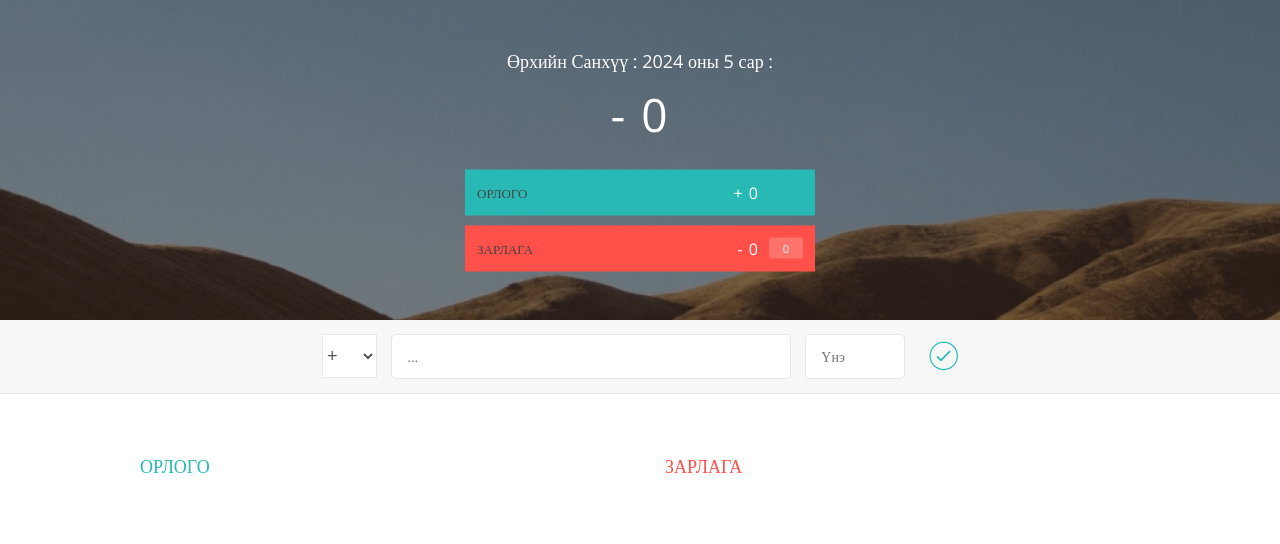
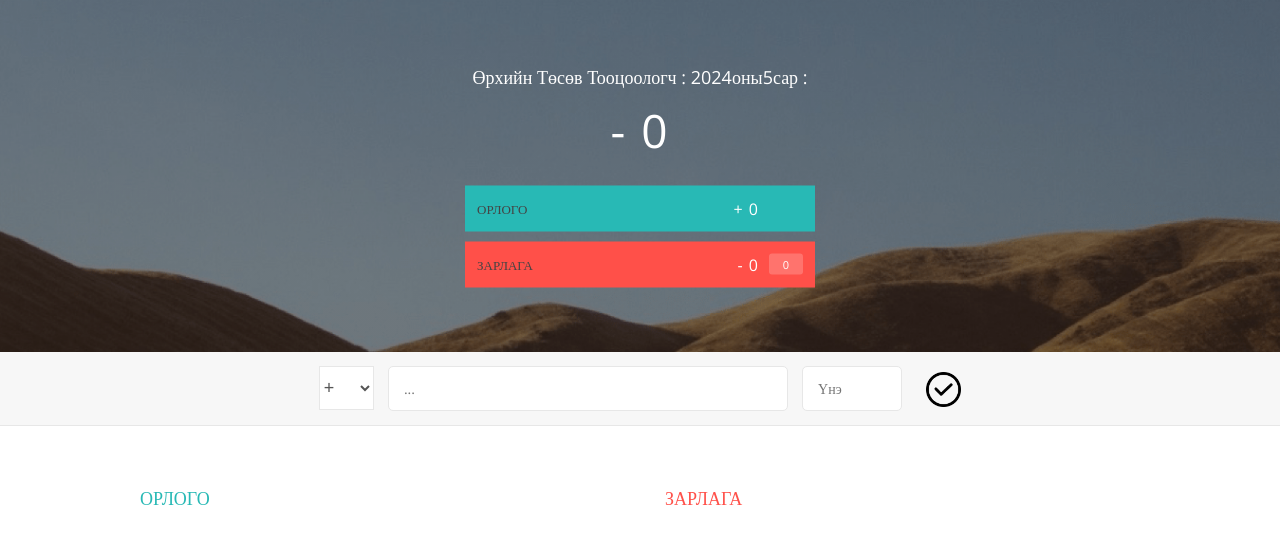
Before and after one commit to Oyunbat1/FinanceWeb, a plain HTML site: page index.html in a window 1280 px wide. Drawn offline with nearby package versions, Linux system fonts and the light colour scheme.

Commit message:
finally done

```diff
--- a/app.js
+++ b/app.js
@@ -57,7 +57,7 @@ var uiController = (function() {
       var unuudur = new Date();
 
       document.querySelector(DOMstrings.dateLabel).textContent =
-        unuudur.getFullYear() + " оны " + unuudur.getMonth() + " сар ";
+        unuudur.getFullYear() + "оны" + unuudur.getMonth() + "сар ";
     },
 
     changeType: function() {
--- a/index.html
+++ b/index.html
@@ -12,7 +12,7 @@
         <div class="top">
             <div class="budget">
                 <div class="budget__title">
-                    Өрхийн Санхүү : <span class="budget__title--month"></span>:
+                    Өрхийн Төсөв Тооцоологч : <span class="budget__title--month"></span>:
                 </div>
 
                 <div class="budget__value">+ 2,345.64</div>
@@ -46,7 +46,7 @@
                     </select>
                     <input type="text" class="add__description" placeholder="...">
                     <input type="number" class="add__value" placeholder="Үнэ">
-                    <button class="add__btn"><i class="ion-ios-checkmark-outline"></i></button>
+                    <button class="add__btn"><img src="./tick.png" alt="tick"></button>
                 </div>
             </div>
 
--- a/style.css
+++ b/style.css
@@ -6,6 +6,7 @@
     margin: 0;
     padding: 0;
     box-sizing: border-box;
+
 }
 
 .clearfix::after {
@@ -32,7 +33,7 @@ body {
 **********************************************/
 
 .top {
-    height: 40vh;
+    height: 44vh;
     background-image: linear-gradient(rgba(0, 0, 0, 0.35), rgba(0, 0, 0, 0.35)), url(back.png);
     background-size: cover;
     background-position: center;
@@ -153,6 +154,8 @@ body {
 .add__value { width: 100px;}
 
 .add__btn {
+    width: 35px;
+    height: 35px;
     font-size: 35px;
     background: none;
     border: none;
@@ -163,7 +166,11 @@ body {
     line-height: 1.1;
     margin-left: 10px;
 }
-
+.add__btn img {
+    width: 100%;
+    height: 100%;
+    object-fit: contain;
+}
 .add__btn:active { transform: translateY(2px); }
 
 .add__type:focus,
```
Also changed, not shown: tick.png (added).
